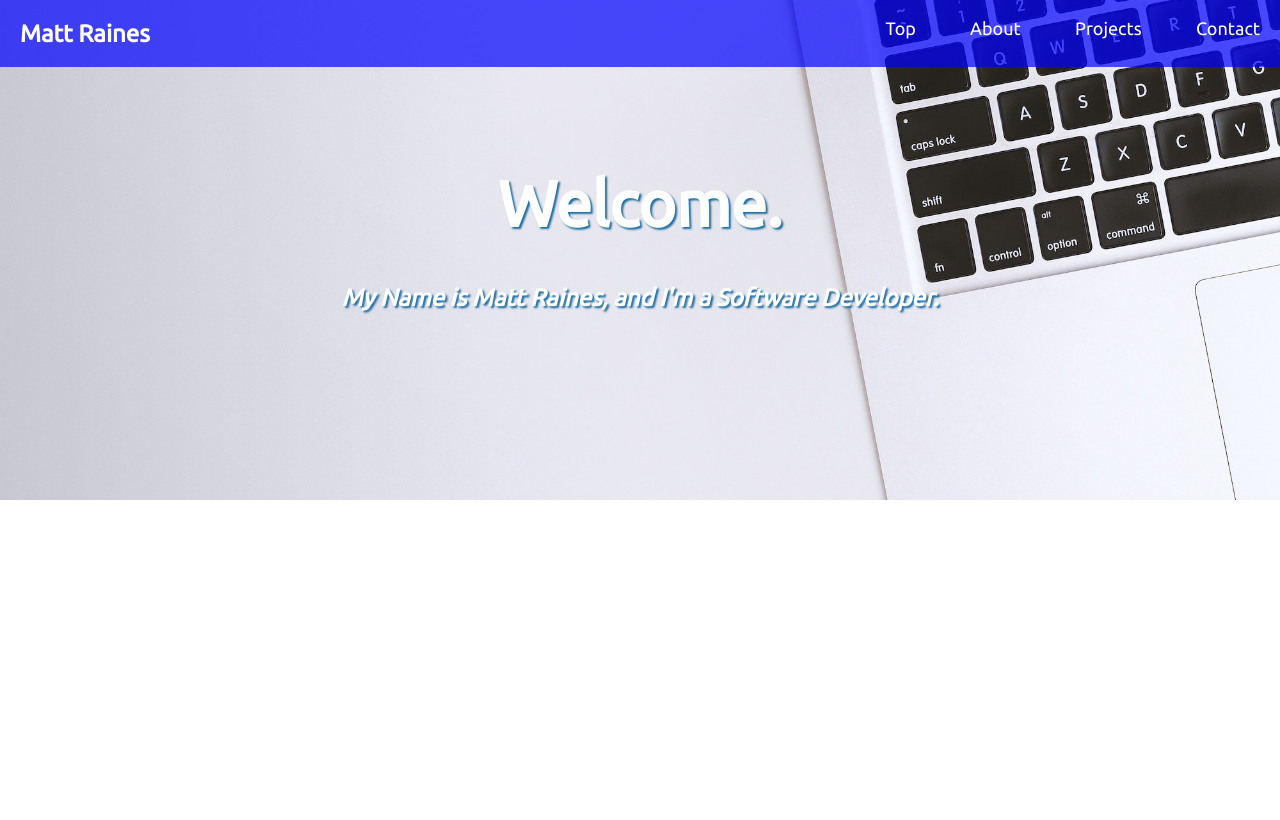
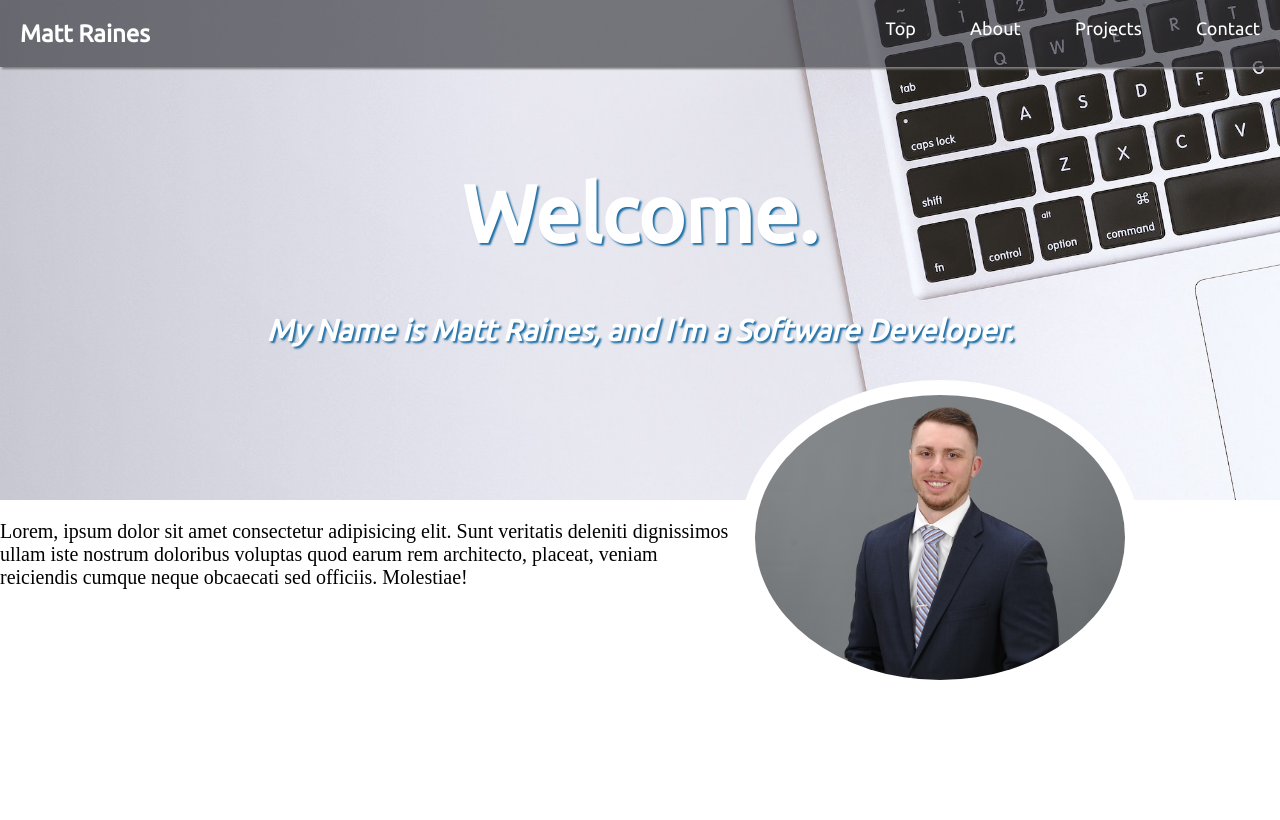
Before and after one commit to mraines4/portfolio-sample, a plain HTML site: page index.html in a window 1280 px wide. Drawn offline with nearby package versions, Linux system fonts and the light colour scheme.

Commit message:
added about section

```diff
--- a/index.html
+++ b/index.html
@@ -25,5 +25,9 @@
             <h3 class="secondary-text">My Name is Matt Raines, and I'm a Software Developer.</h3>
         </div>
     </div>
+    <div class="about">
+        <img src="images/headshot.jpg" alt="headshot" title="headshot">
+        <p class="about-me-text">Lorem, ipsum dolor sit amet consectetur adipisicing elit. Sunt veritatis deleniti dignissimos ullam iste nostrum doloribus voluptas quod earum rem architecto, placeat, veniam reiciendis cumque neque obcaecati sed officiis. Molestiae!</p>
+    </div>
 </body>
 </html>
--- a/stylesheets/index.css
+++ b/stylesheets/index.css
@@ -23,8 +23,9 @@ html {
 }
 
 .top-bar {
-    background: rgba(0, 0, 255, 0.7);
+    background: rgba(44, 44, 50, 0.612);
     padding: 0 20px;
+    box-shadow: 2px 2px 2px grey;
 }
 
 .top-bar .title-text, .top-bar .nav {
@@ -45,13 +46,28 @@ html {
 
 .welcome-message {
     text-align: center;
-    font-size: 32px;
+    font-size: 40px;
     /* border: 3px solid red; */
     margin-top: 100px;
     text-shadow: 2px 2px 2px #1C6EA4;
 }
 
 .secondary-text {
-    font-size: 24px;
+    font-size: 30px;
     font-style: italic;
 }
+
+.about {
+    font-size: 20px;
+    height: 300px;
+    /* border: 3px solid red; */
+}
+
+.about img {
+    border: 15px solid white;
+    border-radius: 100%;
+    margin-top: -140px;
+    margin-right: 140px;
+    width: 400px;
+    float: right;
+}
```
Also changed, not shown: images/headshot.jpg (added).
